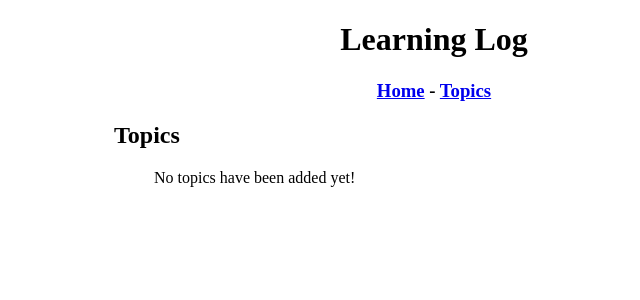
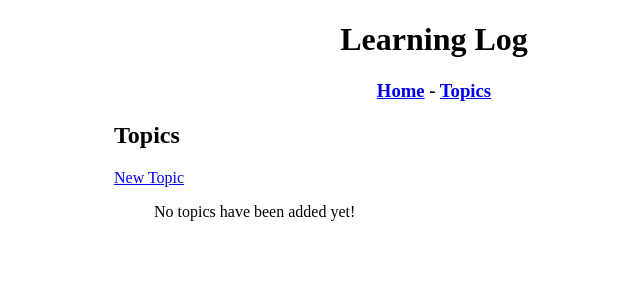
Before and after one commit to m-stein/python_learning_log, a Django app: page /topics/ in a window 1280 px wide. Shown: the top 300 px of the page, without its empty margins (206-846 px from the left). Run offline with Django 5.2, Linux system fonts and the light colour scheme; data that the repository does not hold is empty.

Commit message:
list newest entries first; support adding topics and entries

```diff
--- a/learning_logs/templates/learning_logs/topic.html
+++ b/learning_logs/templates/learning_logs/topic.html
@@ -2,7 +2,7 @@
 
 {% block content %}
 <h2>Topic "{{ topic.text }}"</h2>
-<h3>Entries</h3>
+<p><a href="{% url 'learning_logs:new_entry' topic.id %}">New Entry</a></p>
 <ul>
     {% for entry in entries %}
     <li>
--- a/learning_logs/templates/learning_logs/topics.html
+++ b/learning_logs/templates/learning_logs/topics.html
@@ -2,6 +2,7 @@
 
 {% block content %}
 <h2>Topics</h2>
+<p><a href="{% url 'learning_logs:new_topic' %}">New Topic</a></p>
 <ul>
     {% for topic in topics %}
     <li>
--- a/learning_logs/urls.py
+++ b/learning_logs/urls.py
@@ -5,5 +5,7 @@ app_name = 'learning_logs'
 urlpatterns = [
     path('', views.index, name='index'),
     path('topics/', views.topics, name='topics'),
-    path('topics/<int:topic_id>', views.topic, name='topic')
+    path('topics/<int:topic_id>', views.topic, name='topic'),
+    path('new_topic', views.new_topic, name='new_topic'),
+    path('new_entry/<int:topic_id>', views.new_entry, name='new_entry')
 ]
--- a/learning_logs/views.py
+++ b/learning_logs/views.py
@@ -1,5 +1,6 @@
-from django.shortcuts import render
+from django.shortcuts import render, redirect
 from .models import Topic
+from .forms import TopicForm, EntryForm
 
 
 def index(request):
@@ -8,10 +9,39 @@ def index(request):
 
 def topics(request):
     return render(request, template_name='learning_logs/topics.html',
-                  context={'topics': Topic.objects.order_by('date_added')})
+                  context={'topics': Topic.objects.order_by('-date_added')})
 
 
 def topic(request, topic_id):
     topic = Topic.objects.get(id=topic_id)
     return render(request, template_name='learning_logs/topic.html',
-                  context={'topic': topic, 'entries': topic.entry_set.order_by('date_added')})
+                  context={'topic': topic, 'entries': topic.entry_set.order_by('-date_added')})
+
+
+def new_topic(request):
+    # if user data was submitted, process the data and return to topics page
+    if request.method == 'POST':
+        form = TopicForm(data=request.POST)
+        if form.is_valid():
+            form.save()
+            return redirect('learning_logs:topics')
+
+    # else return an empty form for the user to fill in data
+    return render(request, template_name='learning_logs/new_topic.html', context={'form': TopicForm()})
+
+
+def new_entry(request, topic_id):
+    topic = Topic.objects.get(id=topic_id)
+
+    # if user data was submitted, process the data and return to topics page
+    if request.method == 'POST':
+        form = EntryForm(data=request.POST)
+        if form.is_valid():
+            entry = form.save(commit=False)
+            entry.topic = topic
+            entry.save()
+            return redirect('learning_logs:topic', topic_id=topic_id)
+
+    # else return an empty form for the user to fill in data
+    return render(request, template_name='learning_logs/new_entry.html',
+                  context={'topic': topic, 'form': EntryForm()})
```
Also changed, not shown: learning_logs/forms.py (added, +16 -0 lines), learning_logs/templates/learning_logs/new_entry.html (added, +10 -0 lines), learning_logs/templates/learning_logs/new_topic.html (added, +10 -0 lines).
